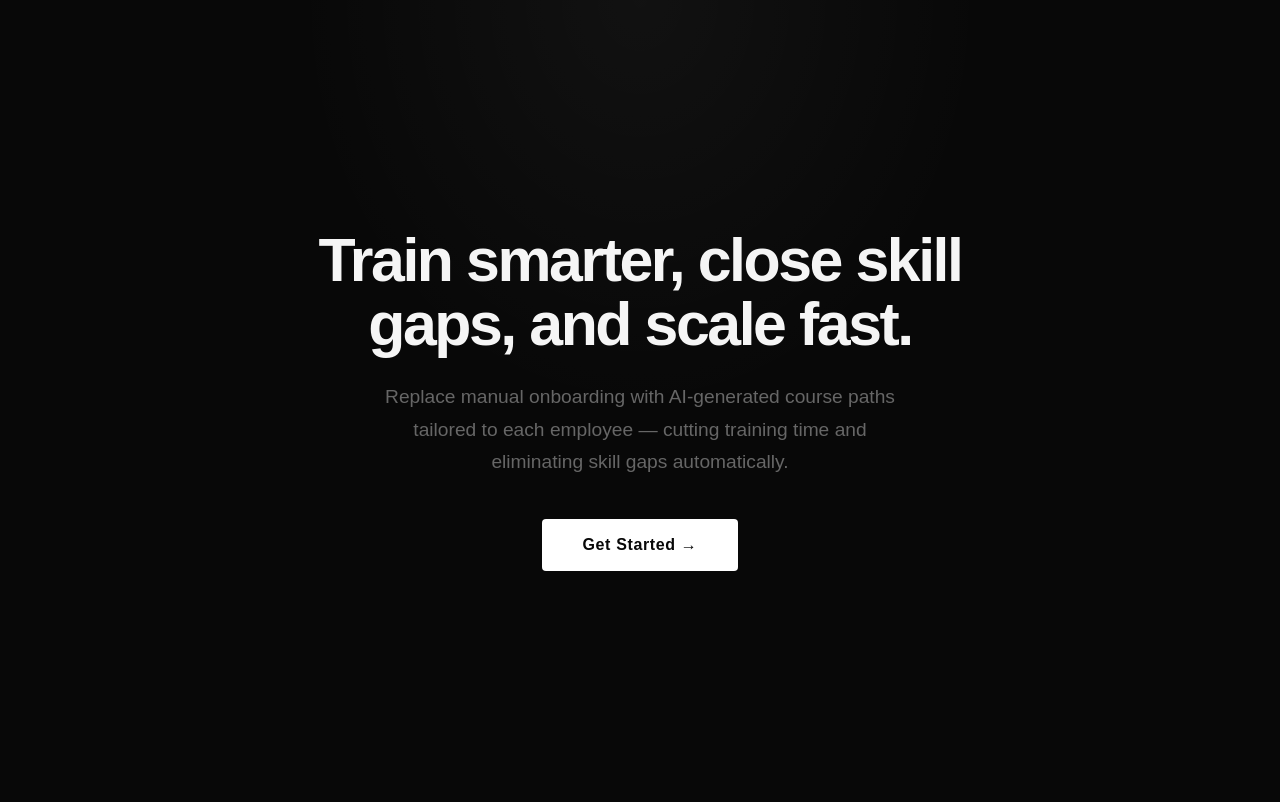
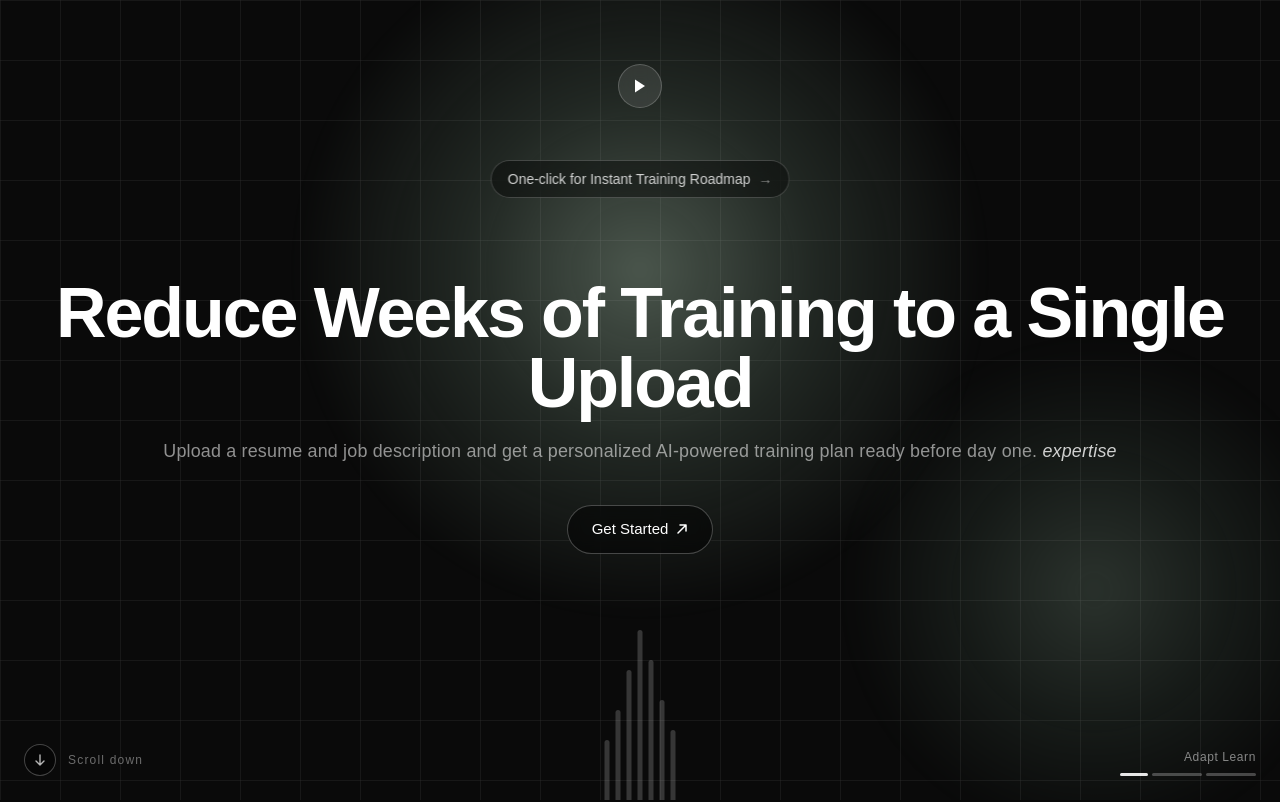
Before and after one commit to 1304-PK/AdaptLearn, a React (Vite) app in the folder client/: page / in a window 1280 px wide. Shown: the top 802 px of the page. Built offline with nearby package versions, Linux system fonts and the light colour scheme; no server answers.

Commit message:
intro animation for landing page

```diff
--- a/client/src/pages/LandingPage.jsx
+++ b/client/src/pages/LandingPage.jsx
@@ -1,5 +1,6 @@
 import "../styles/LandingPage.css";
 import {useNavigate} from "react-router-dom"
+import IntroAnimation from "../components/IntroAnimation";
 
 const problems = [
   {
@@ -52,10 +53,168 @@ export default function LandingPage() {
   const navigate = useNavigate()
 
   return (
+    <>
+    <IntroAnimation />
     <div
       className="min-h-screen text-white overflow-x-hidden relative"
       style={{ background: "#080808" }}
     >
+      <div
+  className="relative w-full h-screen overflow-hidden flex flex-col items-center justify-center"
+  style={{ background: "#0a0a0a" }}
+>
+  {/* Radial glow - top center (greenish-white bloom) */}
+  <div
+    className="absolute pointer-events-none"
+    style={{
+      top: "-10%",
+      left: "50%",
+      transform: "translateX(-50%)",
+      width: "700px",
+      height: "700px",
+      background:
+        "radial-gradient(ellipse at center, rgba(180,210,185,0.38) 0%, rgba(140,175,150,0.18) 35%, transparent 70%)",
+      filter: "blur(8px)",
+    }}
+  />
+
+  {/* Radial glow - bottom right */}
+  <div
+    className="absolute pointer-events-none"
+    style={{
+      bottom: "-5%",
+      right: "-5%",
+      width: "500px",
+      height: "500px",
+      background:
+        "radial-gradient(ellipse at center, rgba(160,195,170,0.22) 0%, rgba(120,160,135,0.1) 40%, transparent 70%)",
+      filter: "blur(12px)",
+    }}
+  />
+
+  {/* Play button - top center */}
+  <div className="absolute top-16 left-1/2 -translate-x-1/2 z-10">
+    <button
+      className="flex items-center justify-center rounded-full border border-white/20 bg-white/10 backdrop-blur-sm"
+      style={{ width: "44px", height: "44px" }}
+    >
+      <svg width="14" height="16" viewBox="0 0 14 16" fill="white">
+        <path d="M2 1.5l10 6.5-10 6.5V1.5z" />
+      </svg>
+    </button>
+  </div>
+
+  {/* Notification pill - top center below play button */}
+  <div className="absolute z-10" style={{ top: "160px", left: "50%", transform: "translateX(-50%)" }}>
+    <div
+      className="flex items-center gap-2 px-4 py-2 rounded-full border border-white/20 bg-black/40 backdrop-blur-md text-white/80 text-sm whitespace-nowrap"
+      style={{ fontFamily: "'DM Sans', sans-serif" }}
+    >
+      <span>One-click for Instant Training Roadmap</span>
+      <span className="text-white/50">→</span>
+    </div>
+  </div>
+
+  {/* Main headline */}
+  <div className="relative z-10 text-center px-6" style={{ marginTop: "32px" }}>
+    <h1
+      className="text-white leading-none tracking-tight"
+      style={{
+        fontFamily: "'Sora', 'DM Sans', sans-serif",
+        fontWeight: 700,
+        fontSize: "clamp(52px, 8vw, 70px)",
+        letterSpacing: "-0.03em",
+        lineHeight: 1.0,
+      }}
+    >
+      Reduce Weeks of Training to a Single Upload
+    </h1>
+
+    {/* Subheadline */}
+    <p
+      className="mt-5 text-white/55"
+      style={{
+        fontFamily: "'DM Sans', sans-serif",
+        fontSize: "clamp(14px, 1.4vw, 18px)",
+        fontWeight: 400,
+        letterSpacing: "0.01em",
+      }}
+    >
+      Upload a resume and job description and get a personalized AI-powered training plan ready before day one.{" "}
+      <span className="text-white/80 italic">expertise</span>
+    </p>
+
+    {/* CTA buttons */}
+    <div className="flex items-center justify-center gap-3 mt-10">
+      {/* Open App */}
+      <button
+      onClick={() => {navigate("/auth/login")}}
+        className="flex items-center gap-2 px-6 py-3 rounded-full border border-white/25 bg-black/50 text-white backdrop-blur-sm transition-all hover:bg-white/10 cursor-pointer"
+        style={{
+          fontFamily: "'DM Sans', sans-serif",
+          fontSize: "15px",
+          fontWeight: 500,
+        }}
+      >
+        Get Started
+        <svg width="12" height="12" viewBox="0 0 12 12" fill="none">
+          <path d="M2 10L10 2M10 2H4M10 2V8" stroke="white" strokeWidth="1.5" strokeLinecap="round" strokeLinejoin="round" />
+        </svg>
+      </button>
+    </div>
+  </div>
+
+  {/* Bottom vertical chart lines */}
+  <div
+    className="absolute bottom-0 left-1/2 -translate-x-1/2 flex items-end gap-1.5 z-10"
+    style={{ paddingBottom: "0px" }}
+  >
+    {[60, 90, 130, 170, 140, 100, 70].map((h, i) => (
+      <div
+        key={i}
+        className="rounded-t-sm"
+        style={{
+          width: "5px",
+          height: `${h}px`,
+          background: "rgba(255,255,255,0.18)",
+        }}
+      />
+    ))}
+  </div>
+
+  {/* Bottom left - scroll indicator */}
+  <div className="absolute bottom-6 left-6 flex items-center gap-3 z-10">
+    <div
+      className="flex items-center justify-center rounded-full border border-white/25 bg-black/40"
+      style={{ width: "32px", height: "32px" }}
+    >
+      <svg width="14" height="14" viewBox="0 0 14 14" fill="none">
+        <path d="M7 2v10M3 8l4 4 4-4" stroke="white" strokeOpacity="0.7" strokeWidth="1.4" strokeLinecap="round" strokeLinejoin="round" />
+      </svg>
+    </div>
+    <span
+      className="text-white/40 text-xs tracking-widest"
+      style={{ fontFamily: "'DM Sans', sans-serif" }}
+    >
+      Scroll down
+    </span>
+  </div>
+
+  {/* Bottom right - DeFi horizons label + progress bar */}
+  <div className="absolute bottom-6 right-6 z-10">
+    <p
+      className="text-white/50 text-xs mb-2 text-right tracking-wider"
+      style={{ fontFamily: "'DM Sans', sans-serif" }}
+    >
+      Adapt Learn
+    </p>
+    <div className="flex gap-1">
+      <div className="rounded-full bg-white/90" style={{ width: "28px", height: "3px" }} />
+      <div className="rounded-full bg-white/25" style={{ width: "50px", height: "3px" }} />
+      <div className="rounded-full bg-white/25" style={{ width: "50px", height: "3px" }} />
+    </div>
+  </div>
+</div>
       {/* GLOBAL GRID BACKGROUND */}
       <div className="grid-bg">
         <svg width="100%" height="100%" xmlns="http://www.w3.org/2000/svg">
@@ -69,7 +228,7 @@ export default function LandingPage() {
       </div>
 
       {/* HERO SECTION */}
-      <section
+      {/* <section
         className="relative min-h-screen flex flex-col items-center justify-center px-6 text-center"
         style={{ background: "#080808", zIndex: 1 }}
       >
@@ -127,7 +286,7 @@ export default function LandingPage() {
             pointerEvents: "none",
           }}
         />
-      </section>
+      </section> */}
 
       {/* PROBLEM STATEMENT SECTION */}
       <section className="relative py-28 px-6" style={{ zIndex: 1 }}>
@@ -272,10 +431,10 @@ export default function LandingPage() {
         <div className="max-w-6xl mx-auto flex flex-col md:flex-row items-start md:items-center justify-between gap-8">
           <div>
             <span className="font-bold block mb-2" style={{ fontSize: "1rem", letterSpacing: "-0.02em" }}>
-              Coursify<span style={{ color: "#444" }}>.ai</span>
+              Adapt Learn<span style={{ color: "#444" }}></span>
             </span>
             <p className="mono" style={{ fontSize: "0.78rem", color: "#3a3a3a" }}>
-              AI-powered training for modern teams.
+              AI-powered roadmap for new recruits.
             </p>
           </div>
 
@@ -286,10 +445,11 @@ export default function LandingPage() {
           </div>
 
           <p className="mono" style={{ fontSize: "0.72rem", color: "#2e2e2e" }}>
-            © {new Date().getFullYear()} Coursify.ai. All rights reserved.
+            © {new Date().getFullYear()} Adapt Learn. All rights reserved.
           </p>
         </div>
       </footer>
     </div>
+    </>
   );
 }
```
